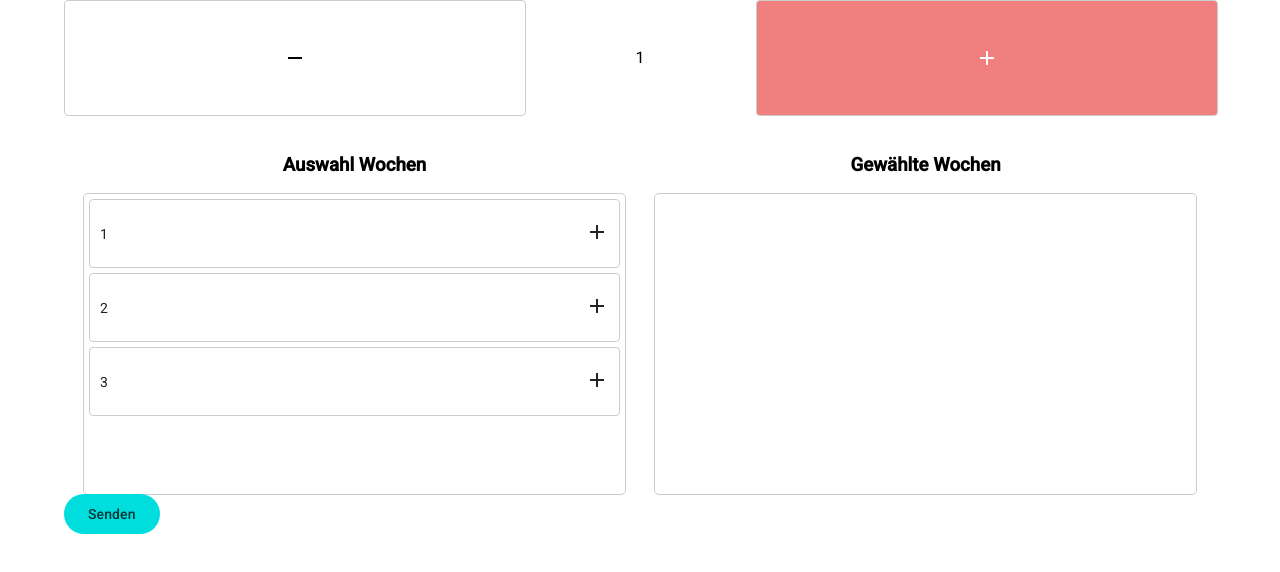
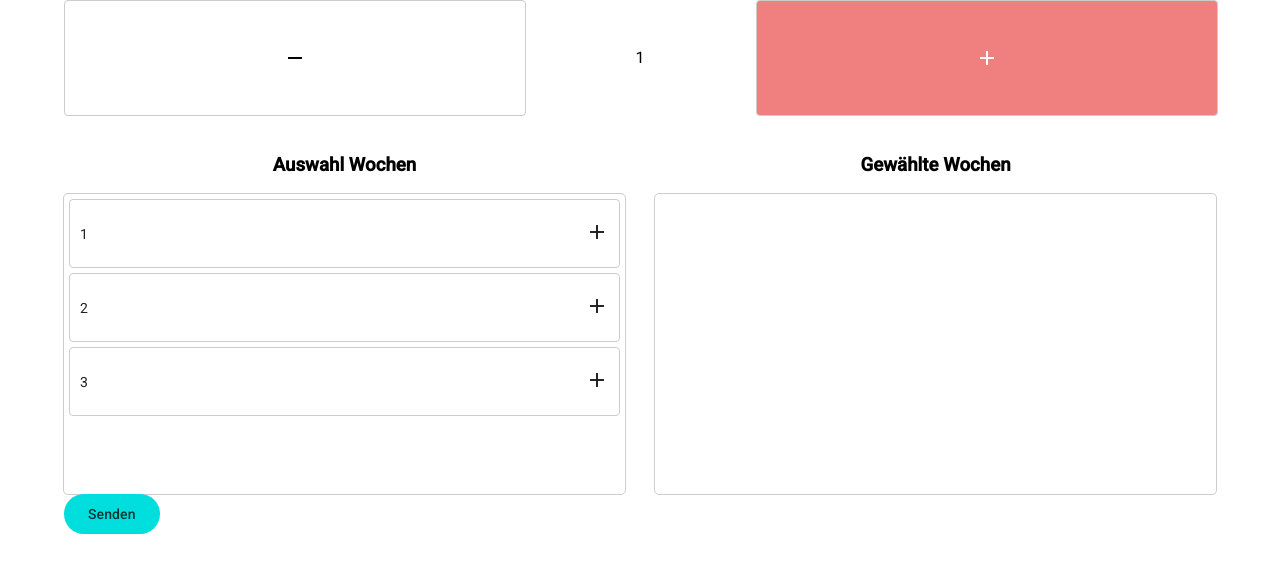
Before and after one commit to DonCorleone/schlosswochen-reservation, an Angular app: page / in a window 1280 px wide. Shown: the top 572 px of the page. Built offline with nearby package versions, Linux system fonts and the light colour scheme.

Commit message:
remove unused margin

```diff
--- a/src/app/weeks-selector/weeks-selector.component.scss
+++ b/src/app/weeks-selector/weeks-selector.component.scss
@@ -1,9 +1,9 @@
 :host {
   display: grid;
-  grid-template-columns: 20px 1fr 30px 1fr 20px;
+  grid-template-columns: 1fr 30px 1fr;
   grid-template-rows: 80px 1fr;
-  grid-template-areas: "margin-left header-left header-gutter header-right margin-right"
-                       "margin-left left gutter right margin-right";
+  grid-template-areas: "header-left header-gutter header-right"
+                       "left gutter right";
 }
 
 .source-list {
```
